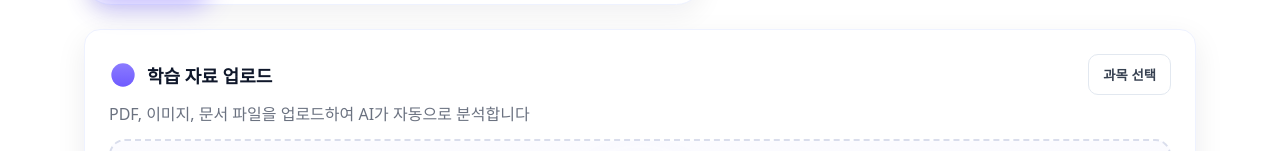
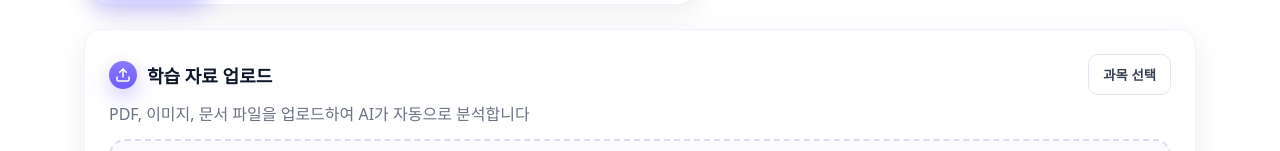
Before and after one commit to ict-team-8/StudyAI, a React (Vite) app in the folder frontend/: page / in a window 1280 px wide. Shown: the part 291-442 px from the top of the page. Built offline with nearby package versions, Linux system fonts and the light colour scheme.

Commit message:
feat : 메인화면 아이콘 수정

```diff
--- a/frontend/src/pages/UploadPage.tsx
+++ b/frontend/src/pages/UploadPage.tsx
@@ -9,6 +9,7 @@ import api from "../api";
 import SubjectModal from "../components/SubjectModal";
 import Tabs from "../components/Tabs";
 import { IconDot, IconUploadBadge } from "../components/icons";
+import { Upload } from "lucide-react";
 
 type Subject = { subject_id: number; name: string };
 
@@ -68,8 +69,10 @@ return (
     <section className="sa-card">
         <div className="sa-card__header">
             <div className="sa-card__title" style={{gap:10}}>
-            <IconDot />
-            학습 자료 업로드
+                <span className="sa-title-badge">
+                    <Upload />
+                </span>
+                학습 자료 업로드
             </div>
         <div className="sa-card__actions">
           <button
--- a/frontend/src/styles.css
+++ b/frontend/src/styles.css
@@ -221,3 +221,18 @@ body{margin:0; font-family: ui-sans-serif, system-ui, -apple-system, Segoe UI, R
   background:linear-gradient(180deg,#7c6cff,#5f49ff);
   box-shadow:0 12px 28px rgba(95,73,255,.38);
 }
+
+/* 0825 디자인 추가 수정 -> 메인페이지 아이콘 관련 */
+/* 섹션 타이틀 왼쪽 그라데이션 배지 */
+.sa-title-badge{
+  width:28px; height:28px;
+  border-radius:999px;
+  display:inline-grid; place-items:center;
+  background: linear-gradient(180deg,#8a7bff,#6f5bff);
+  box-shadow: 0 8px 20px rgba(111,91,255,.32);
+}
+.sa-card__title .sa-title-badge svg{
+  width:16px; height:16px;
+  stroke: #fff;
+  stroke-width: 2.2;
+}
```
Also changed, not shown: frontend/src/App.tsx (+0 -21 lines).
